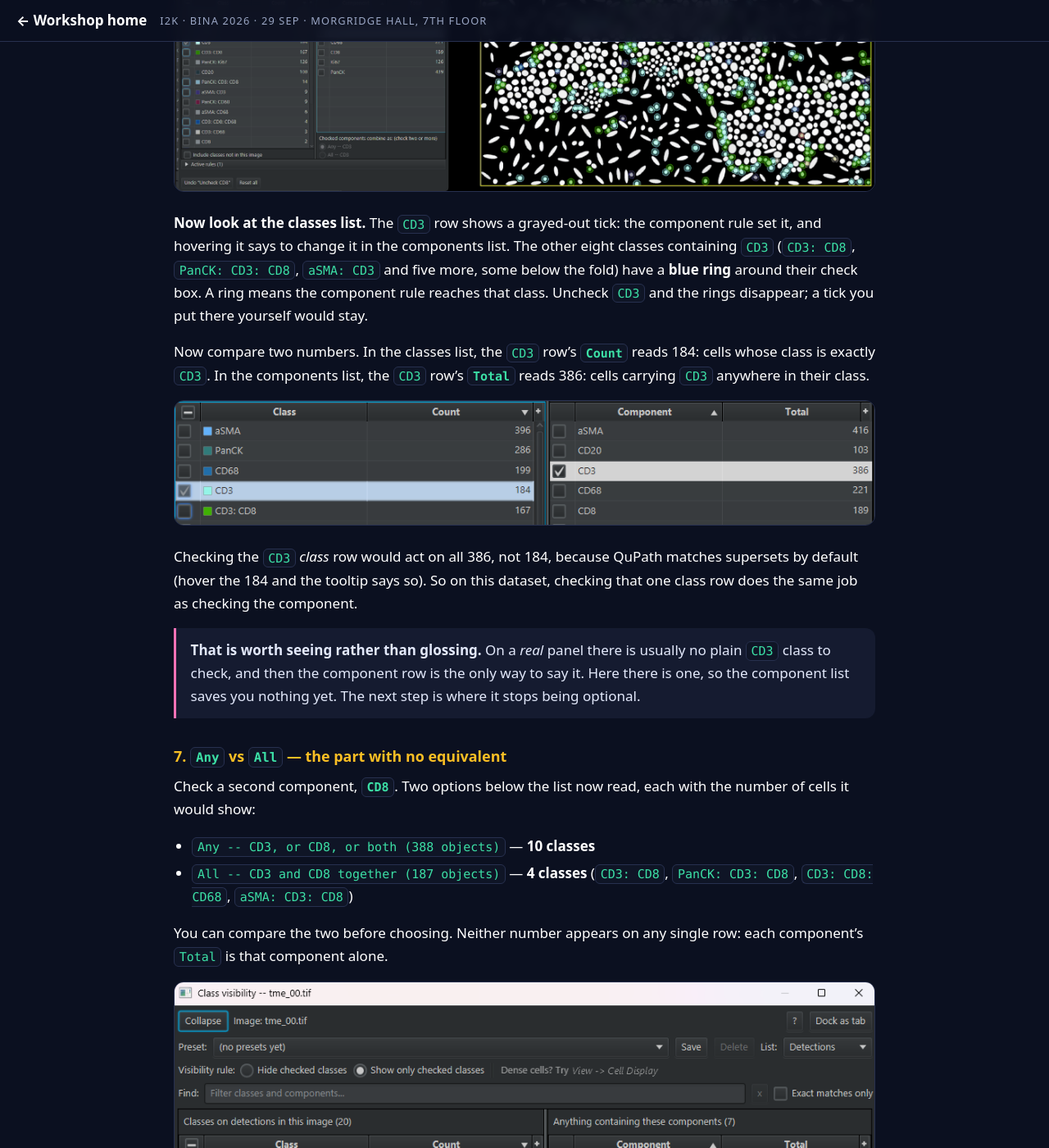
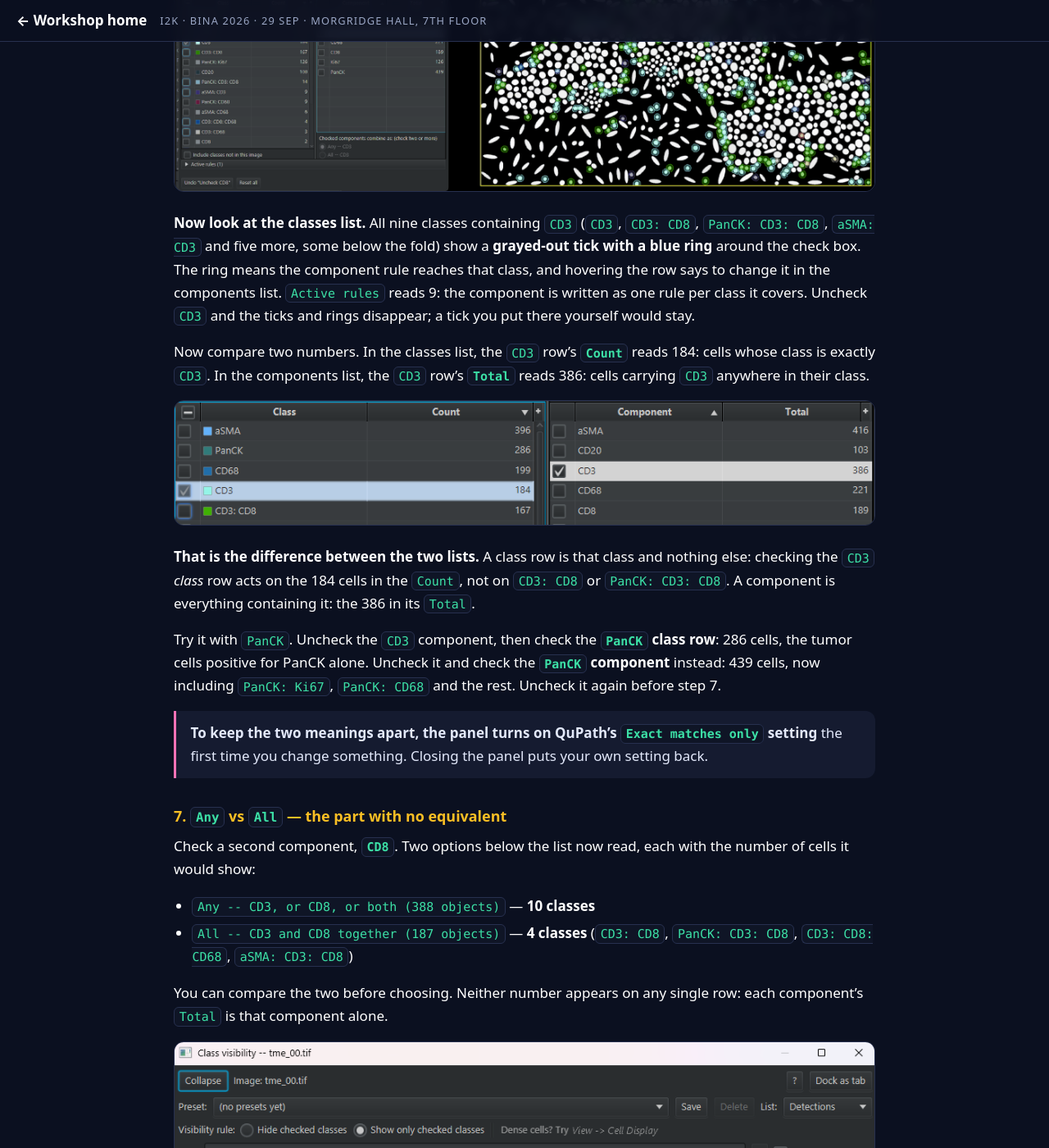
Before and after one commit to MichaelSNelson/BINA-I2K-2026-QuPath-Extensions, a Jekyll site: the page built from docs/14-class-visibility.md, in a window 1280 px wide and 1400 px high, scrolled down 5841 px. Shown: the whole window at 82% size. Built offline with Jekyll 4.4.1, drawn with Linux system fonts in a browser that asks for light colours; some of the changed text lies outside the part shown.

Commit message:
Class Visibility guide: 0.4.0, class rows exact vs components
Claude-Session: https://claude.ai/code/session_011vsVaz6bucybYzteLzjXpH

```diff
--- a/docs/14-class-visibility.md
+++ b/docs/14-class-visibility.md
@@ -31,8 +31,9 @@ title: Class Visibility
 ## What it does
 
 A panel of check boxes that shows or hides detections by their class, or by part of a class
-name. Check the `CD3` **component** and every cell whose class contains CD3 appears, whether
-that class is `CD3`, `CD3: CD8` or `PanCK: CD3: CD8`. Check two components and choose whether
+name. Check the `CD3` **class** and only cells classed exactly `CD3` appear. Check the `CD3`
+**component** and every cell whose class contains CD3 appears, whether that class is `CD3`,
+`CD3: CD8` or `PanCK: CD3: CD8`. Check two components and choose whether
 you want cells with either one or with both. Combinations like these are hard to build from
 QuPath's built-in class list, which only checks whole classes one at a time.
 
@@ -193,28 +194,32 @@ In the components list — its header reads **Anything containing these componen
 **`CD3`**. Every object whose class contains `CD3` is now visible, and nothing else is. (If
 nothing changed, see [If something looks wrong](#if-something-looks-wrong).)
 
-<img src="../images/class-visibility/panel-cd3-checked-with-viewer.png" alt="QuPath with the Class visibility floating window over the lower left of the viewer, on tme_00, with CD3 checked in the components list. In the classes list the CD3 row shows a grayed-out tick and the rows CD3 colon CD8, PanCK colon CD3 colon CD8, aSMA colon CD3, CD3 colon CD8 colon CD68 and CD3 colon CD68 have a blue ring around their check box. Below the components list the options read Any CD3, selected, and All CD3. Active rules reads 1. In the viewer, most cells are plain white outlines and only the CD3-containing cells are drawn with teal and green outlines, scattered through the tissue" width="1000">
+<img src="../images/class-visibility/panel-cd3-checked-with-viewer.png" alt="QuPath with the Class visibility floating window over the lower left of the viewer, on tme_00, with CD3 checked in the components list. In the classes list the rows CD3, CD3 colon CD8, PanCK colon CD3 colon CD8, aSMA colon CD3, CD3 colon CD8 colon CD68 and CD3 colon CD68 each show a grayed-out tick with a blue ring around the check box. Below the components list the options read Any CD3, selected, and All CD3. Active rules reads 9. In the viewer, most cells are plain white outlines and only the CD3-containing cells are drawn with teal and green outlines, scattered through the tissue" width="1000">
 
-**Now look at the classes list.** The `CD3` row shows a grayed-out tick: the component rule set
-it, and hovering it says to change it in the components list. The other eight classes containing
-`CD3` (`CD3: CD8`, `PanCK: CD3: CD8`, `aSMA: CD3` and five more, some below the fold) have a
-**blue ring** around their check box. A ring means
-the component rule reaches that class. Uncheck `CD3` and the rings disappear; a tick you put there
-yourself would stay.
+**Now look at the classes list.** All nine classes containing `CD3` (`CD3`, `CD3: CD8`,
+`PanCK: CD3: CD8`, `aSMA: CD3` and five more, some below the fold) show a **grayed-out tick with
+a blue ring** around the check box. The ring means the component rule reaches that class, and
+hovering the row says to change it in the components list. `Active rules` reads 9: the component
+is written as one rule per class it covers. Uncheck `CD3` and the ticks and rings disappear; a
+tick you put there yourself would stay.
 
 Now compare two numbers. In the classes list, the `CD3` row's **`Count`** reads 184: cells whose
 class is exactly `CD3`. In the components list, the `CD3` row's **`Total`** reads 386: cells
 carrying `CD3` anywhere in their class.
 
-<img src="../images/class-visibility/count-vs-total.png" alt="A close-up of the tops of both lists. Left, the classes list: aSMA 396, PanCK 286, CD68 199, CD3 184 with a grayed tick and the row highlighted, CD3 colon CD8 167. Right, the components list: aSMA 416, CD20 103, CD3 386 checked and highlighted, CD68 221, CD8 189" width="900">
+<img src="../images/class-visibility/count-vs-total.png" alt="A close-up of the tops of both lists. Left, the classes list: aSMA 396, PanCK 286, CD68 199, CD3 184 with a grayed, ringed tick and the row highlighted, CD3 colon CD8 167 with a grayed, ringed tick. Right, the components list: aSMA 416, CD20 103, CD3 386 checked and highlighted, CD68 221, CD8 189" width="900">
 
-Checking the `CD3` *class* row would act on all 386, not 184, because QuPath matches supersets by
-default (hover the 184 and the tooltip says so). So on this dataset, checking that one class row
-does the same job as checking the component.
+**That is the difference between the two lists.** A class row is that class and nothing else:
+checking the `CD3` *class* row acts on the 184 cells in the `Count`, not on `CD3: CD8` or
+`PanCK: CD3: CD8`. A component is everything containing it: the 386 in its `Total`.
 
-> **That is worth seeing rather than glossing.** On a *real* panel there is usually no plain
-> `CD3` class to check, and then the component row is the only way to say it. Here there is one,
-> so the component list saves you nothing yet. The next step is where it stops being optional.
+Try it with `PanCK`. Uncheck the `CD3` component, then check the **`PanCK` class row**: 286
+cells, the tumor cells positive for PanCK alone. Uncheck it and check the **`PanCK`
+component** instead: 439 cells, now including `PanCK: Ki67`, `PanCK: CD68` and the rest. Uncheck
+it again before step 7.
+
+> **To keep the two meanings apart, the panel turns on QuPath's `Exact matches only` setting**
+> the first time you change something. Closing the panel puts your own setting back.
 
 ### 7. `Any` vs `All` — the part with no equivalent
 
@@ -228,7 +233,7 @@ of cells it would show:
 You can compare the two before choosing. Neither number appears on any single row: each
 component's `Total` is that component alone.
 
-<img src="../images/class-visibility/any-vs-all-boxed.png" alt="The Class visibility window with CD3 and CD8 both checked in the components list. Below that list, outlined in red, the section Checked components combine as shows two options: Any, CD3 or CD8 or both, 388 objects, which is selected, and All, CD3 and CD8 together, 187 objects. In the classes list the CD3 and CD8 rows show grayed-out ticks and eight other rows carry a blue ring. Active rules reads 2" width="900">
+<img src="../images/class-visibility/any-vs-all-boxed.png" alt="The Class visibility window with CD3 and CD8 both checked in the components list. Below that list, outlined in red, the section Checked components combine as shows two options: Any, CD3 or CD8 or both, 388 objects, which is selected, and All, CD3 and CD8 together, 187 objects. In the classes list ten rows show a grayed-out tick with a blue ring. Active rules reads 10" width="900">
 
 `Any` is selected by default, but the panel remembers whichever you last chose, so glance at
 which option is selected before you read any counts. On `Any`, this image barely changes: you go from
@@ -251,9 +256,9 @@ checked component are highlighted.
 </div>
 
 **There is no class row that does this.** QuPath evaluates its selected-class set as a logical <code>OR</code>,
-so the built-in pane can express "CD3 or CD8" but never "CD3 and CD8" across separate names. The
-panel builds a single composite rule to get the logical <code>AND</code> — and it survives onto the next image,
-where the class names may be different.
+so the built-in pane can express "CD3 or CD8" but never "CD3 and CD8" across separate names
+without you finding and ticking every class that carries both. The panel finds them for you, and
+a saved preset finds them again on the next image, where the class names may be different.
 
 ### 8. `Spread`, and what it is really for
 
@@ -313,15 +318,15 @@ spelled **`Reset all visibility`**.
 | What you see | Why | What to do |
 |---|---|---|
 | `No cells in this image -- open an image from the synth multiplex project first.` | No image open, or one with no detections | Double-click `tme_00.tif` in the project list, then Run again |
-| You check a component and nothing happens | `Exact matches only` is on. It is a QuPath-wide, persistent setting, so it can arrive on from an earlier session | A warning under the `Find` row says so and offers a **`Turn off`** button beside it. It stays visible even when the panel's top rows are collapsed |
+| You check `PanCK` in the classes list and some PanCK cells stay hidden | A class row is that exact class only, so `PanCK: Ki67` and the other combinations are not included | Check `PanCK` in the **components** list instead |
 | The classes list shows `tumor`, `fibroblast`, `cd8_t`… | The **`List:`** selector is on `Annotations`, so you are looking at the ground-truth points | Set `List:` back to `Detections` |
 | `Active rules` shows a number you did not expect | The classes-list header check box adds every listed class as a rule | **Clear all rules** in the `Active rules` expander |
 | Everything is hidden and you cannot get back | `Show only checked classes` with the wrong rules | **`Reset all`** on the status strip, or `Extensions > Class Visibility > Reset all visibility` |
 
 ## What to notice
 
-- The component list and the class list overlap more than they look like they do, because
-  QuPath matches supersets by default. `All` is the operation that has no equivalent.
+- The two lists answer different questions: a class row is exactly that class, a component is
+  everything containing it. `All` is the operation that has no equivalent in QuPath's own list.
 - Naming schemes that append `positive` or `Cell` to every class name produce components that
   match everything, and they look exactly like real markers until you count — which is what
   `Spread` counts.
```
Also changed, not shown: other parts of docs/14-class-visibility.md (+4 -4 lines).
